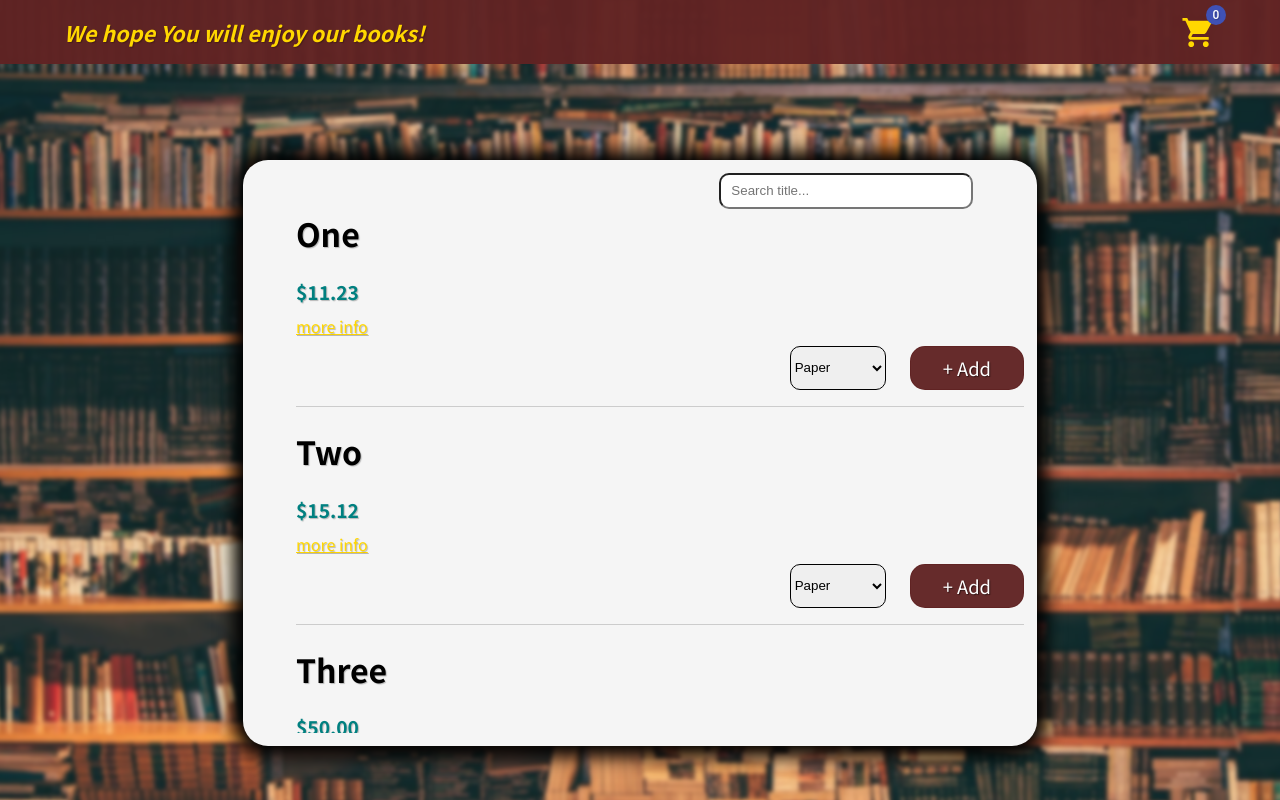
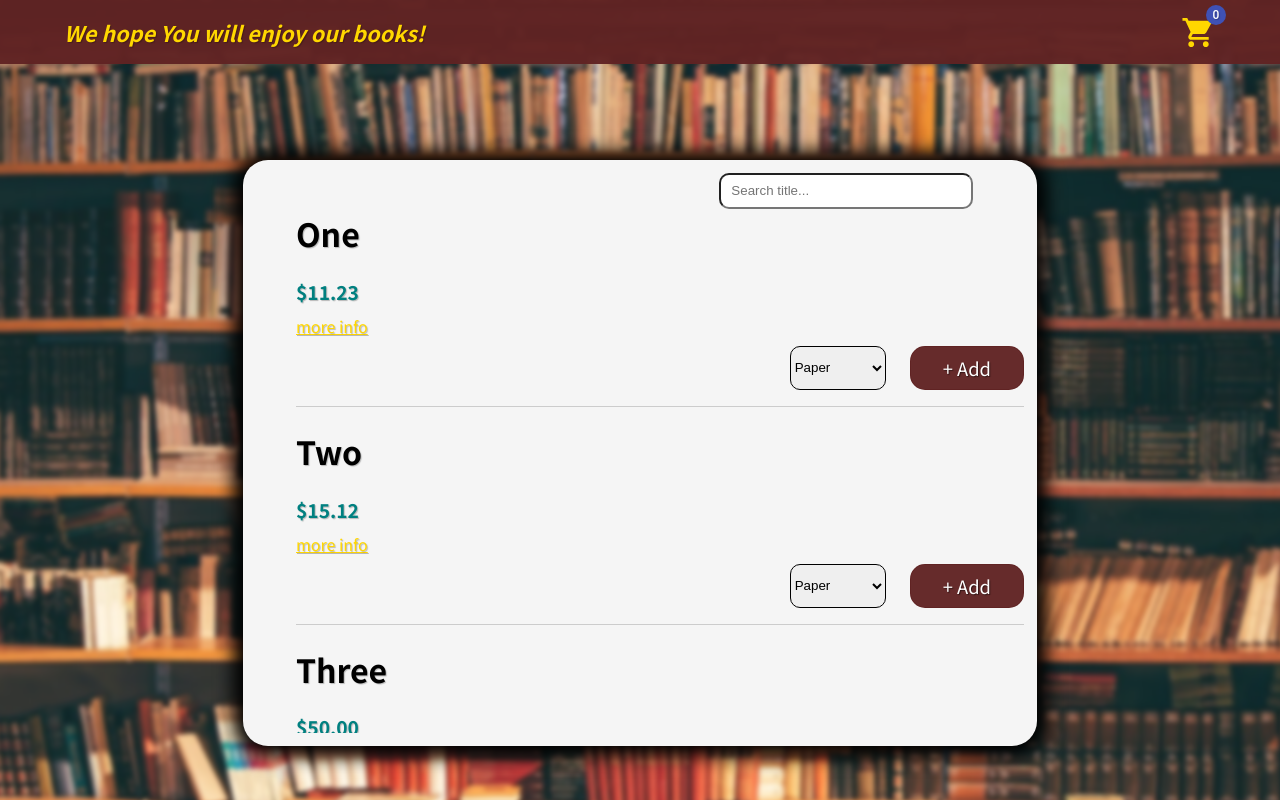
Before and after one commit to lukasz789/bookshop-prod-react, a React (Create React App) app: page / in a window 1280 px wide. Built offline with nearby package versions, Linux system fonts and the light colour scheme.

Commit message:
fixed bg image

```diff
--- a/src/components/UI/BackgroundImage.module.css
+++ b/src/components/UI/BackgroundImage.module.css
@@ -8,7 +8,7 @@
 }
 
 .main-image img {
-  transform: scale(1.05);
+  transform: scale(1.3);
   position: absolute;
   top: 0;
   left: 0;
```
